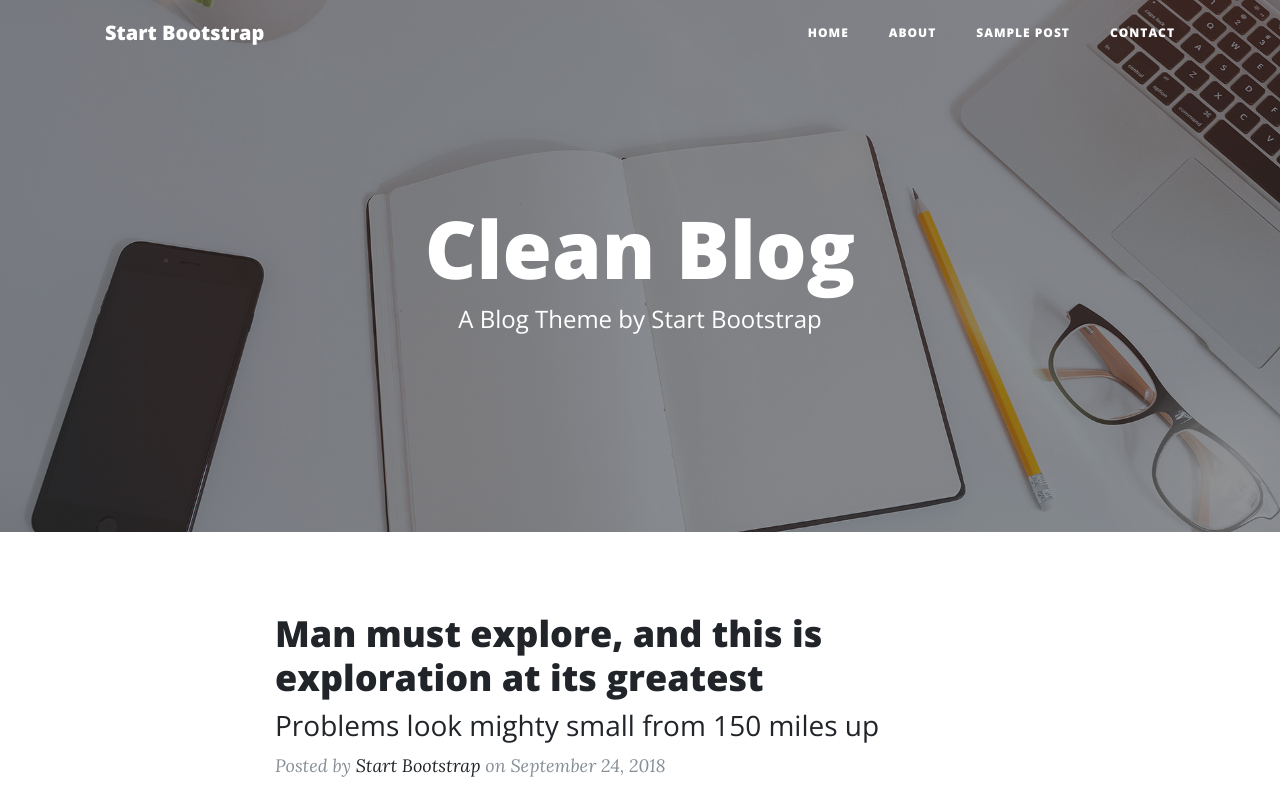
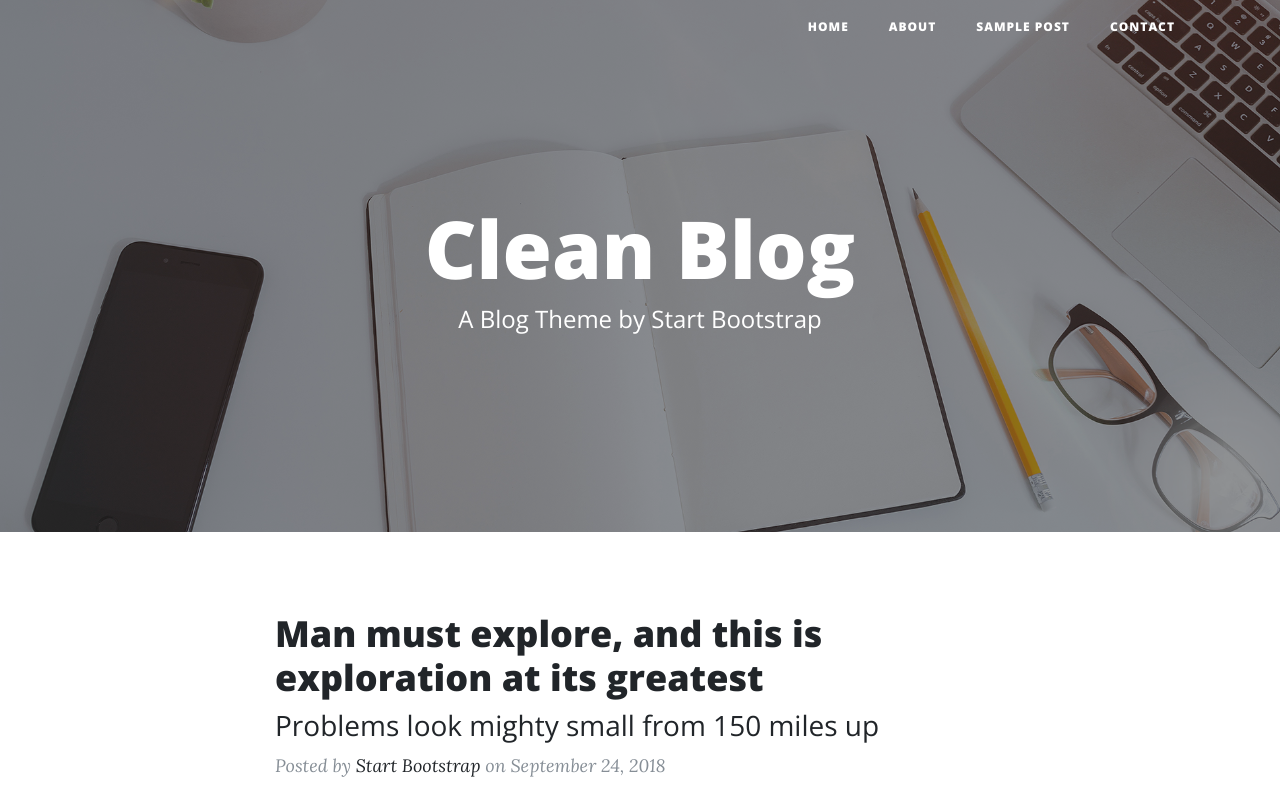
Before and after one commit to robertchoi/robertchoi.github.io, a website: page index.html in a window 1280 px wide. Shown: the top 800 px of the page. Drawn offline with nearby package versions, Linux system fonts and the light colour scheme.

Commit message:
change title and boot strap button

```diff
--- a/index.html
+++ b/index.html
@@ -8,7 +8,7 @@
     <meta name="description" content="">
     <meta name="author" content="">
 
-    <title>Clean Blog - Start Bootstrap Theme</title>
+    <title>Blog - Robert Choi</title>
 
     <!-- Bootstrap core CSS -->
     <link href="vendor/bootstrap/css/bootstrap.min.css" rel="stylesheet">
@@ -28,7 +28,7 @@
     <!-- Navigation -->
     <nav class="navbar navbar-expand-lg navbar-light fixed-top" id="mainNav">
       <div class="container">
-        <a class="navbar-brand" href="index.html">Start Bootstrap</a>
+        <a class="navbar-brand" href="index.html"></a>
         <button class="navbar-toggler navbar-toggler-right" type="button" data-toggle="collapse" data-target="#navbarResponsive" aria-controls="navbarResponsive" aria-expanded="false" aria-label="Toggle navigation">
           Menu
           <i class="fa fa-bars"></i>
```
